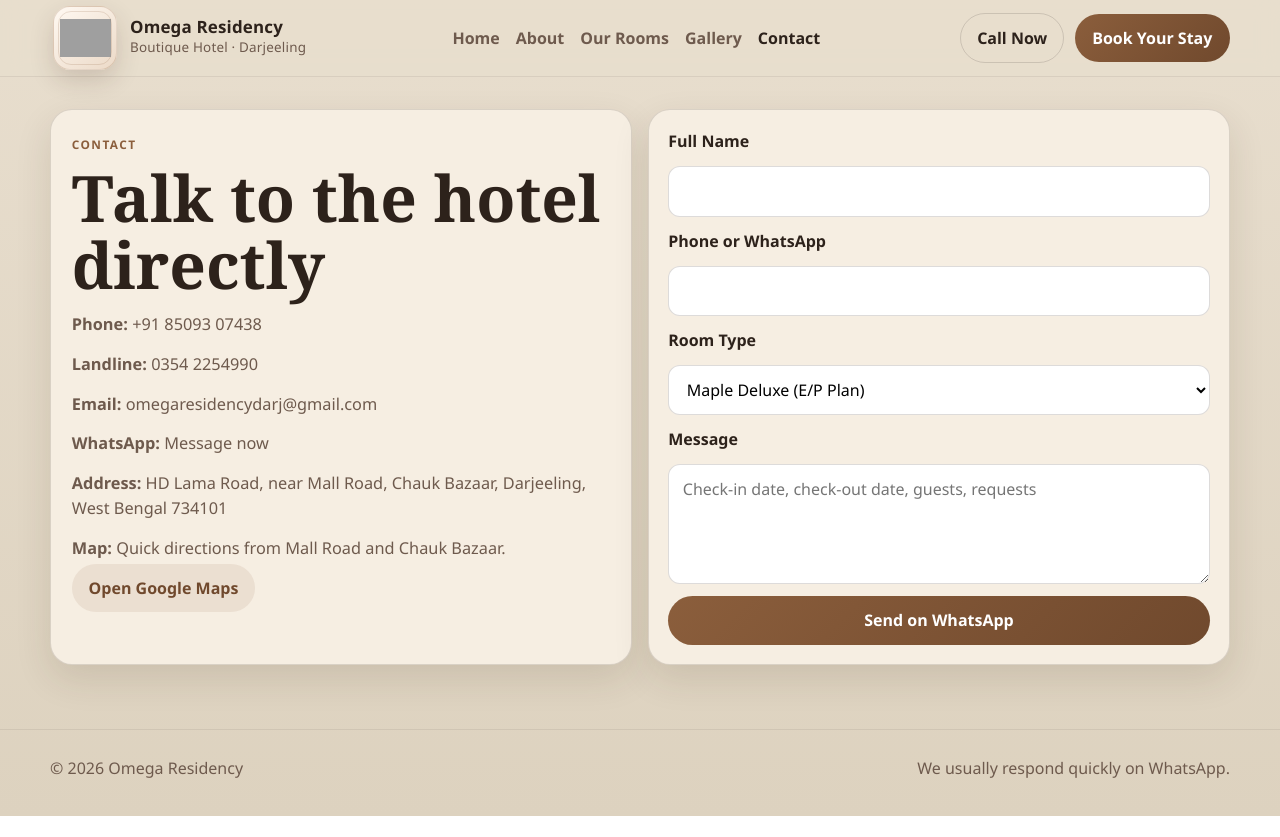
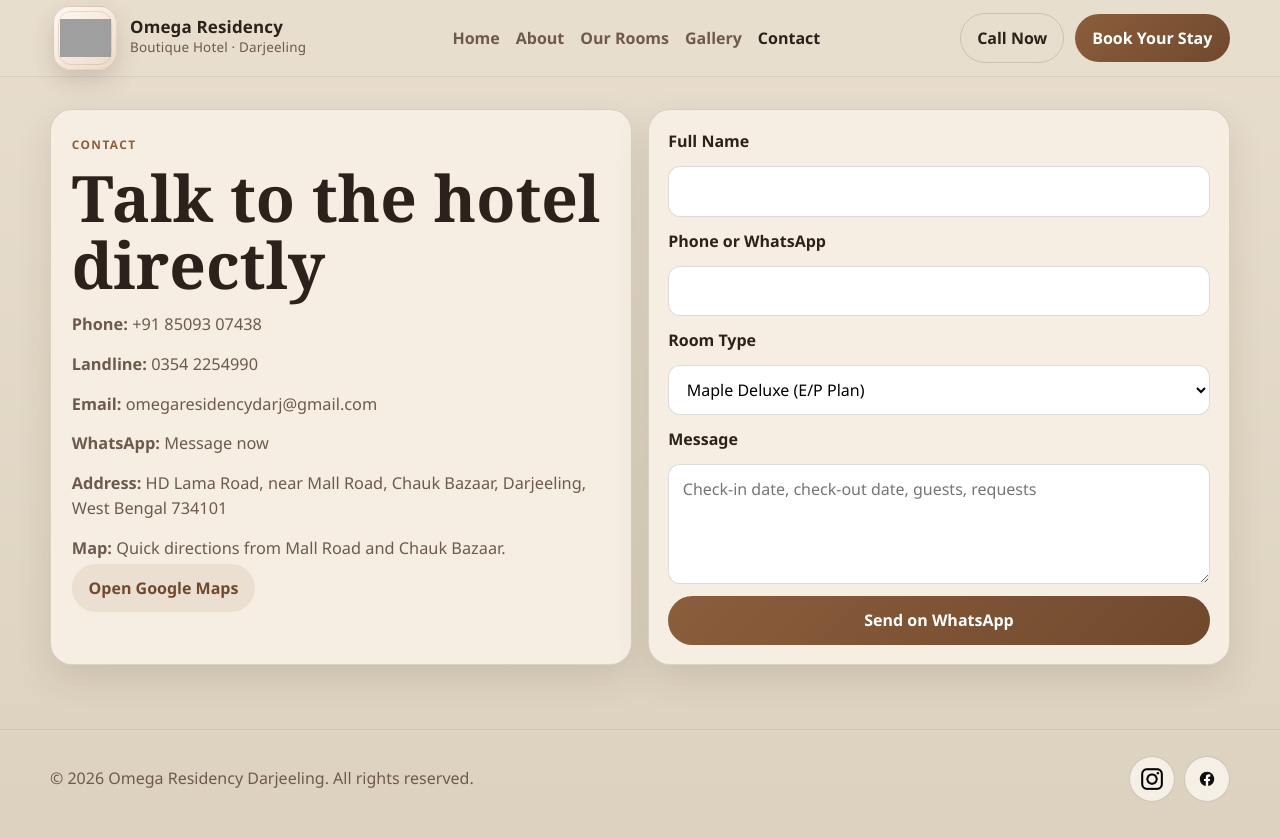
Before and after one commit to omegaresidencydarj-spec/omega_residency_website, a plain HTML site: page contact.html in a window 1280 px wide. Before the commit the page ends 816 px from the top, so only its background shows below. Drawn offline with Linux system fonts and the light colour scheme; grey boxes are pictures that could not be loaded.

Commit message:
Social Media

```diff
--- a/contact.html
+++ b/contact.html
@@ -66,7 +66,19 @@
     </section>
   </main>
 
-  <footer class="footer"><div class="container footer-row"><span>© <span class="year"></span> Omega Residency</span><span>We usually respond quickly on WhatsApp.</span></div></footer>
+  <footer class="footer contact-footer">
+    <div class="container footer-row contact-footer-row">
+      <span>© 2026 Omega Residency Darjeeling. All rights reserved.</span>
+      <div class="contact-social" aria-label="Social links">
+        <a class="social-icon-link" href="https://www.instagram.com/omegaresidency/" target="_blank" rel="noreferrer" aria-label="Instagram">
+          <img class="social-icon instagram-icon" src="Images/instagram-logo-instagram-logo-transparent-instagram-icon-transparent-free-free-png.png" alt="Instagram" />
+        </a>
+        <a class="social-icon-link" href="https://www.facebook.com/omegaresidencydarjeeling/" target="_blank" rel="noreferrer" aria-label="Facebook">
+          <img class="social-icon facebook-icon" src="Images/Facebook-f_Logo-Black-Logo.wine.svg" alt="Facebook" />
+        </a>
+      </div>
+    </div>
+  </footer>
 
   <script src="script.js"></script>
   <script>
--- a/styles.css
+++ b/styles.css
@@ -738,6 +738,11 @@ body.calendar-open {
   flex-wrap: wrap;
 }
 
+.footer-row-single {
+  justify-content: center;
+  text-align: center;
+}
+
 .form-card form {
   padding: 1.2rem;
   display: grid;
@@ -747,6 +752,50 @@ body.calendar-open {
 .map-link-btn {
   margin-top: 0.2rem;
   display: inline-flex;
+}
+
+.contact-footer-row {
+  align-items: center;
+}
+
+.contact-social {
+  display: flex;
+  align-items: center;
+  gap: 0.55rem;
+}
+
+.social-icon-link {
+  width: 46px;
+  height: 46px;
+  border-radius: 999px;
+  border: 1px solid rgba(45, 34, 27, 0.2);
+  background: #f6efe6;
+  display: inline-flex;
+  align-items: center;
+  justify-content: center;
+  overflow: hidden;
+  transition: transform 0.18s ease, box-shadow 0.18s ease;
+}
+
+.social-icon-link:hover,
+.social-icon-link:focus-visible {
+  transform: translateY(-1px);
+  box-shadow: 0 8px 20px rgba(45, 34, 27, 0.12);
+}
+
+.social-icon-link .social-icon {
+  width: 24px;
+  height: 24px;
+  object-fit: contain;
+  display: block;
+}
+
+.social-icon-link .instagram-icon {
+  transform: scale(1.2);
+}
+
+.social-icon-link .facebook-icon {
+  transform: scale(1.35);
 }
 
 label { font-weight: 600; }
@@ -931,6 +980,13 @@ textarea { min-height: 120px; resize: vertical; }
     text-align: center;
   }
   .footer-row { justify-content: center; text-align: center; }
+  .contact-footer-row {
+    gap: 0.6rem;
+  }
+  .contact-social {
+    width: 100%;
+    justify-content: center;
+  }
   .calendar-panel { padding: 0.82rem; }
   .brand-copy span { display: none; }
   .brand-copy strong {
```
Also changed, not shown: about.html (+1 -1 lines), booking.html (+1 -1 lines), gallery.html (+1 -1 lines), index.html (+2 -3 lines), location.html (+1 -1 lines), payment.html (+1 -1 lines), rooms.html (+1 -1 lines), Images/Facebook-f_Logo-Black-Logo.wine.svg (added), Images/instagram-logo-instagram-logo-transparent-instagram-icon-transparent-free-free-png.png (added).
